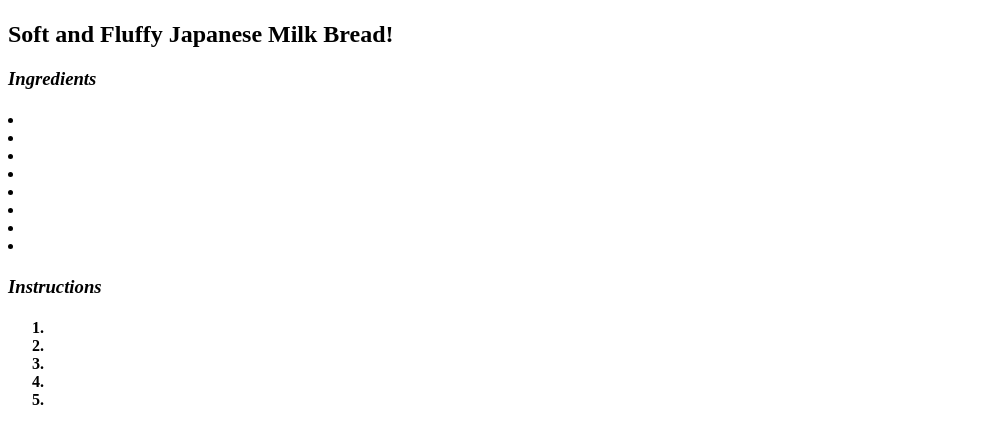
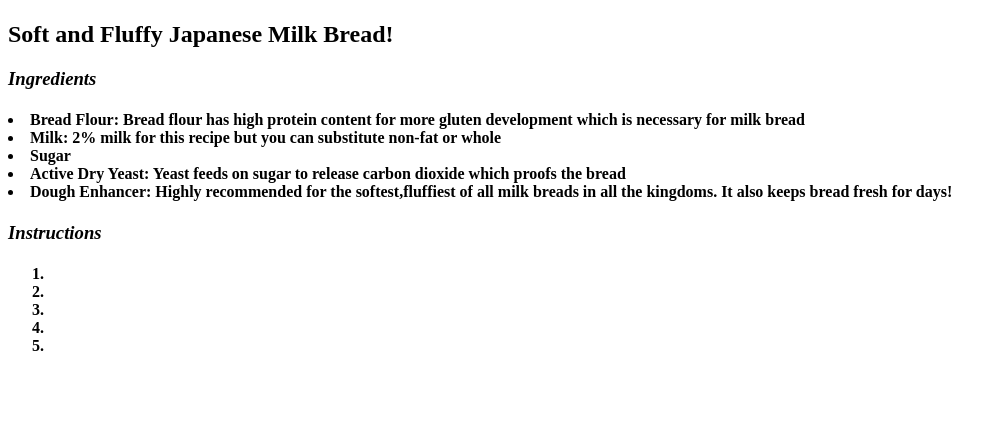
Before and after one commit to Yokuram/odin-recipes, a plain HTML site: page Milkbread.html in a window 1280 px wide. Shown: the part 125-568 px from the top of the page, without its empty margins (0-1007 px from the left). Drawn offline with Linux system fonts and the light colour scheme.

Commit message:
Milkbread.html Weston (1):
	Create Ingredients unordered listing

```diff
--- a/Milkbread.html
+++ b/Milkbread.html
@@ -20,21 +20,15 @@
         <h4>
             <p>
                 <ui>
-                    <li> </li>
+                    <li>Bread Flour: Bread flour has high protein content for more gluten development which is necessary for milk bread</li>
 
-                    <li> </li>
+                    <li>Milk: 2% milk for this recipe but you can substitute non-fat or whole </li>
 
-                    <li> </li>
+                    <li>Sugar</li>
 
-                    <li> </li>
+                    <li>Active Dry Yeast: Yeast feeds on sugar to release carbon dioxide which proofs the bread</li>
 
-                    <li> </li>
-
-                    <li> </li>
-
-                    <li> </li>
-
-                    <li> </li>
+                    <li>Dough Enhancer: Highly recommended for the softest,fluffiest of all milk breads in all the kingdoms. It also keeps bread fresh for days! </li>
 
                 </ui>
             </p>
```
